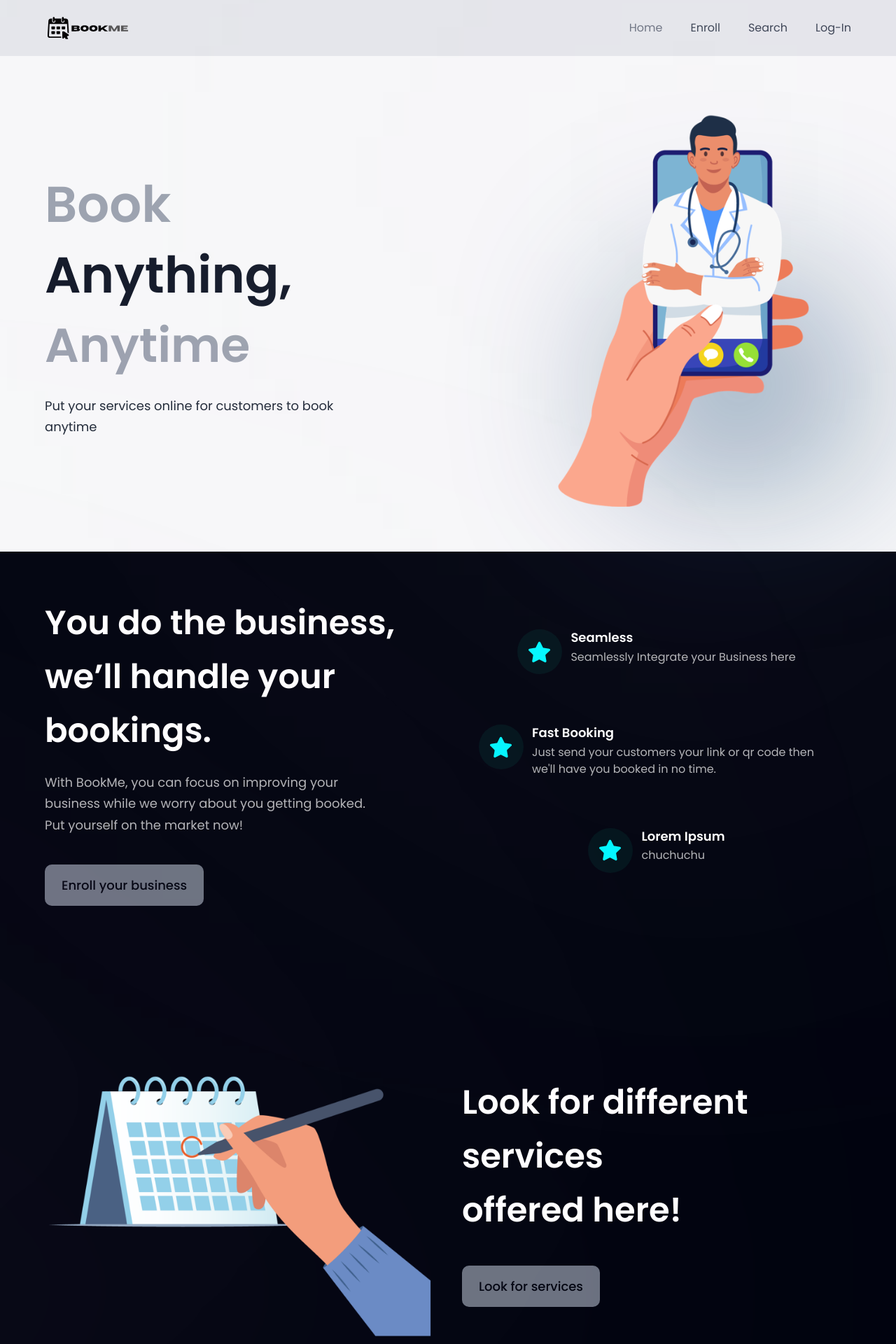
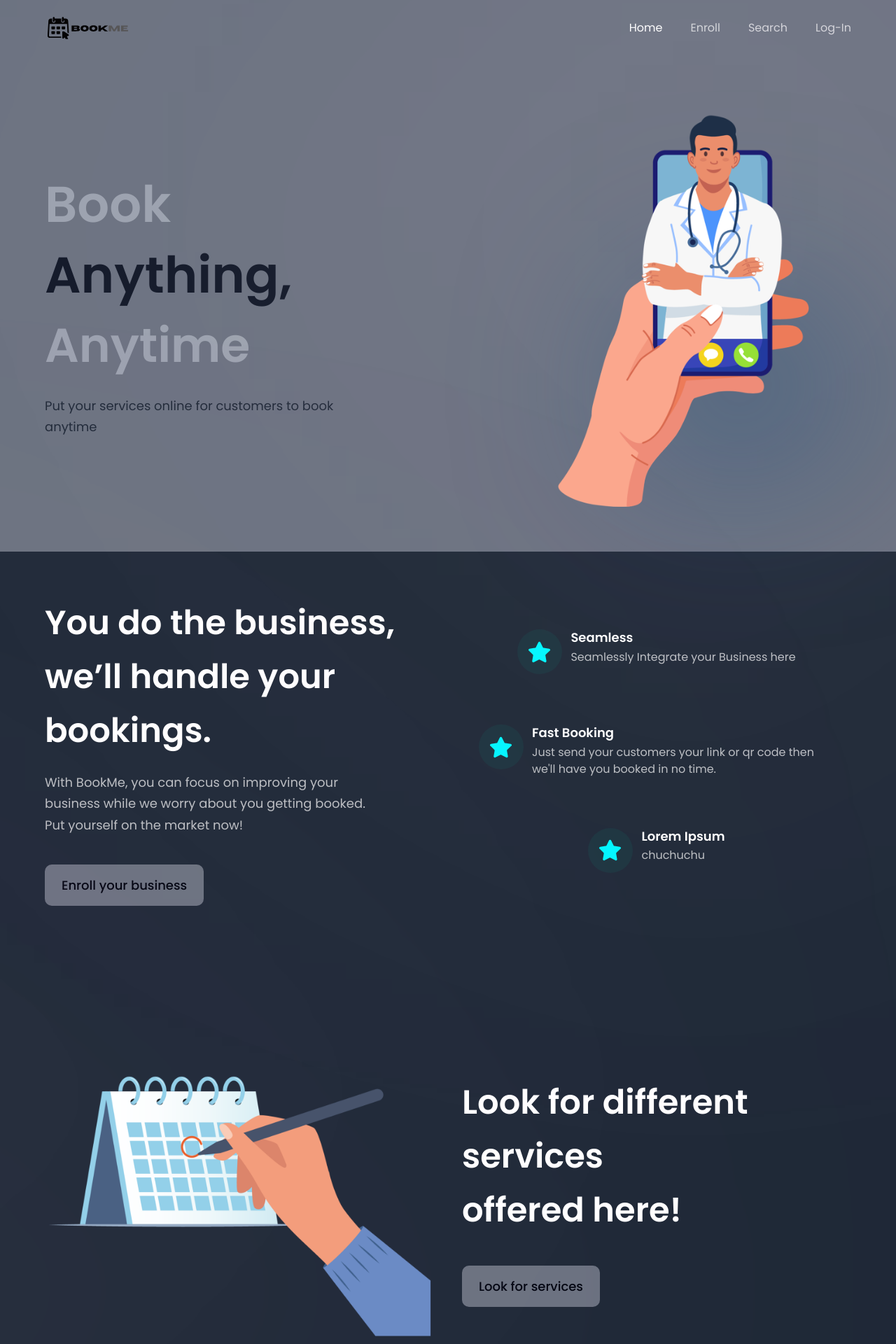
Before and after one commit to jeremyjulesflores/BookMe, a React (Vite) app in the folder bookme_frontend/: page / in a window 1280 px wide. Shown: the top 1920 px of the page at 70% size. Built offline with nearby package versions, Linux system fonts and the light colour scheme.

Commit message:
Design changes

```diff
--- a/bookme_frontend/src/Home.jsx
+++ b/bookme_frontend/src/Home.jsx
@@ -2,29 +2,35 @@ import styles from "./style";
 import { Search, Enroll, CTA, Footer, Navbar, Hero } from "./components";
 
 const Home = () => (
-  <div className="bg-gray-200 w-full overflow-hidden">
+  <div className="bg-gray-500 w-full overflow-hidden">
     <div className={`${styles.paddingX} ${styles.flexCenter}`}>
       <div className={`${styles.boxWidth}`}>
         <Navbar />
       </div>
     </div>
 
-    <div className={`bg-dimWhite ${styles.flexStart}`}>
+    <div className={`bg-gray-500 ${styles.flexStart}`}>
       <div className={`${styles.boxWidth}`}>
         <Hero />
       </div>
     </div>
 
-    <div className={`bg-primary ${styles.paddingX} ${styles.flexCenter}`}>
+    <div className={`bg-gray-800 ${styles.paddingX} ${styles.flexCenter}`}>
       <div className={`${styles.boxWidth}`}>
         <Enroll />
         <Search />
+      </div>
+    </div>
+
+    <div className={`bg-primary ${styles.paddingX} ${styles.flexCenter}`}>
+      <div className={`${styles.boxWidth}`}>
         <CTA />
         <Footer />
       </div>
     </div>
 
 
+
   </div>
 );
 
--- a/bookme_frontend/src/components/Button.jsx
+++ b/bookme_frontend/src/components/Button.jsx
@@ -1,7 +1,7 @@
 import React from "react";
 
 const Button = ({ styles, text }) => (
-  <button type="button" className={`py-4 px-6 font-poppins font-medium text-[18px] text-primary rounded-[10px] outline-none bg-gray-500 ${styles}`}>
+  <button type="button" className={`py-4 px-6 font-poppins font-medium text-[18px] text-primary rounded-[10px] outline-none bg-gray-500  hover:bg-gray-600 ${styles}`}>
     {text}
   </button>
 );
--- a/bookme_frontend/src/components/Navbar.jsx
+++ b/bookme_frontend/src/components/Navbar.jsx
@@ -1,6 +1,7 @@
 import { useState } from "react";;
 import { close, logo, menu } from "../assets";
 import { navLinks } from "../constants";
+
 
 const Navbar = () => {
   const [active, setActive] = useState("Home");
@@ -15,7 +16,7 @@ const Navbar = () => {
           <li
             key={nav.id}
             className={`font-poppins font-normal cursor-pointer text-[16px] ${
-              active === nav.title ? "text-gray-500" : "text-gray-700"
+              active === nav.title ? "text-white" : "text-dimWhite"
             } ${nav.title === "Login" ? "text-indigo-500" : ""} ${
               index === navLinks.length - 1 ? "mr-0" : "mr-10"
             }`}
```
